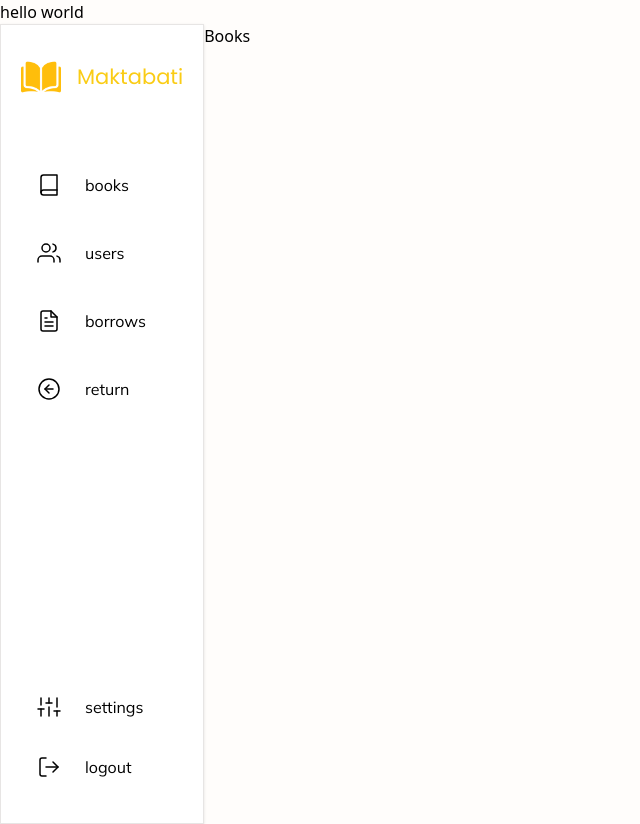
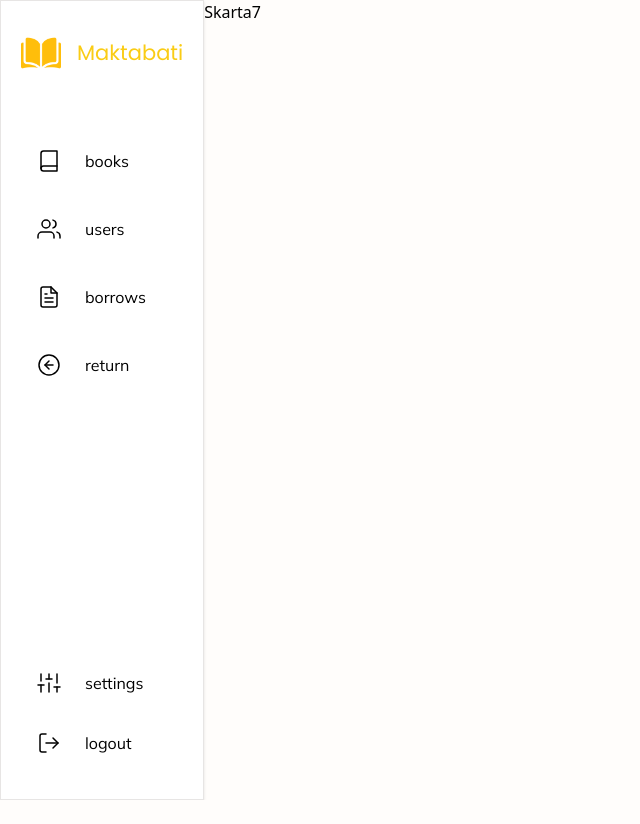
Before and after one commit to the-niemand/maktabati_client_side, a React (Vite) app: page /maktabati_client_side/Adminpage in a window 1280 px wide. Shown: the whole page, without its empty margins (0-640 px from the left). After the commit the page ends 800 px from the top, so only its background shows below. Built offline with nearby package versions, Linux system fonts and the light colour scheme.

Commit message:
routes second fixing probleme commit

```diff
--- a/src/App.jsx
+++ b/src/App.jsx
@@ -4,7 +4,6 @@ import Dashboard from './pages/Dashboard'
 function App() {
   return (
     <Router>
-      hello world
       <Routes>
         <Route exact path='/maktabati_client_side/Adminpage/*' element={<Dashboard />} />
         <Route exact path='/maktabati_client_side/Auth' element={<Auth />} />
--- a/src/pages/Dashboard.jsx
+++ b/src/pages/Dashboard.jsx
@@ -19,22 +19,22 @@ const Dashboard = () => {
 
 const Books = () => {
      return (
-          <div>
-               Books
+          <div className='font-bold'>
+               Skarta7
           </div>
      )
 }
 const Users = () => {
      return (
-          <div>
-               Users
+          <div className='font-bold'>
+               will conquer the world
           </div>
      )
 }
 const Borrows = () => {
      return (
-          <div>
-               Borrows
+          <div className='font-bold'>
+               9lawa
           </div>
      )
 }
```
